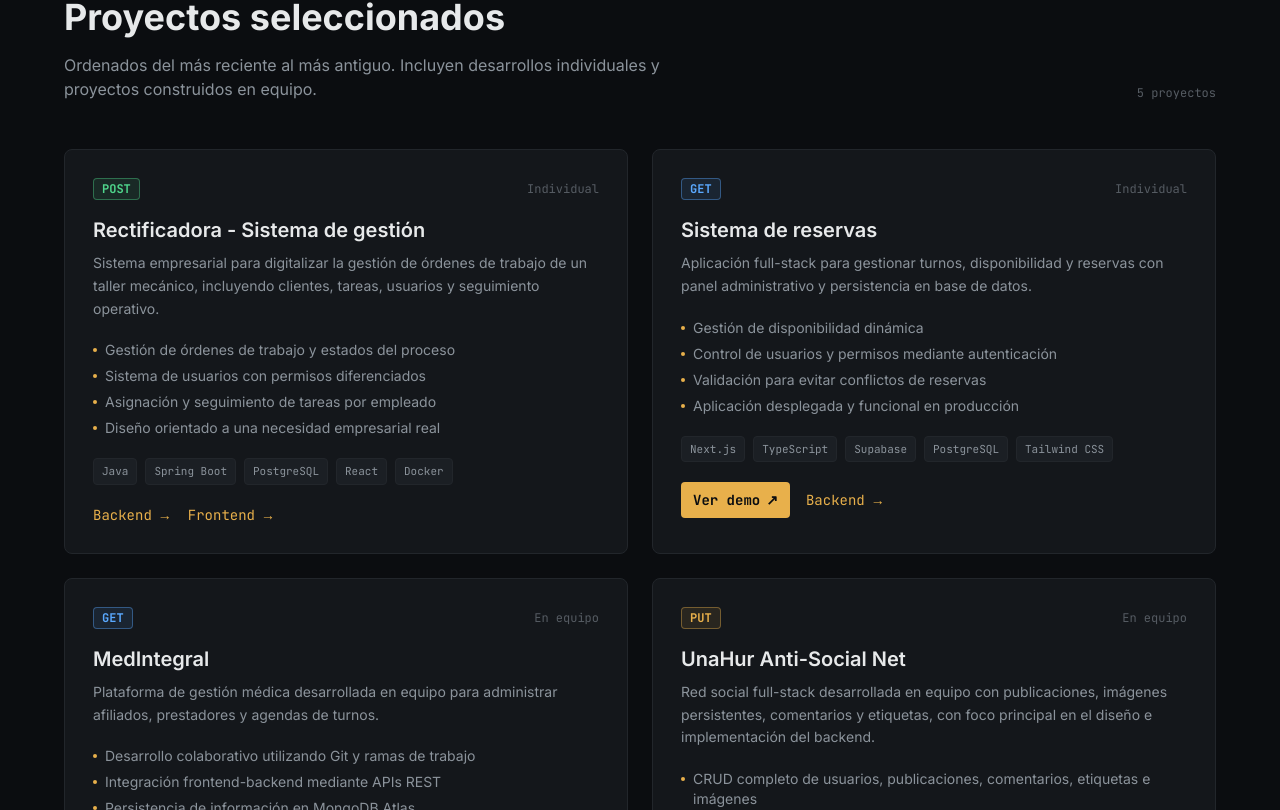
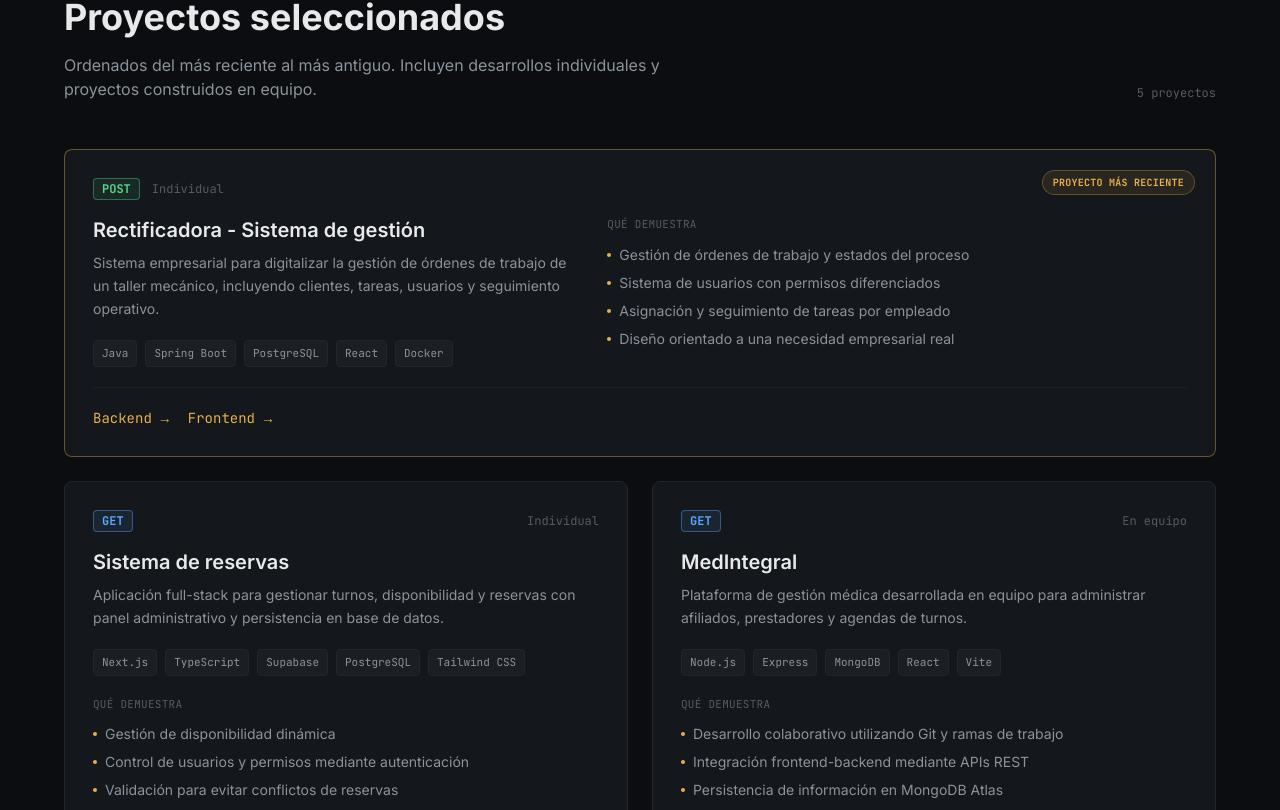
Before and after one commit to gabrielledezma21/gabrielledezma-portfolio, a Next.js app: page / in a window 1280 px wide. Shown: the part 750-1560 px from the top of the page. Built offline with nearby package versions, Linux system fonts and the light colour scheme.

Commit message:
feat: emphasize recent project and technical outcomes

```diff
--- a/components/ProjectCard.tsx
+++ b/components/ProjectCard.tsx
@@ -7,10 +7,26 @@ const METHOD_STYLES: Record<Project["method"], string> = {
   DELETE: "text-method-delete border-method-delete/40 bg-method-delete/10",
 };
 
-export default function ProjectCard({ project }: { project: Project }) {
+export default function ProjectCard({
+  project,
+  featured = false,
+}: {
+  project: Project;
+  featured?: boolean;
+}) {
   return (
-    <article className="group relative rounded-lg border border-line bg-bg-surface p-6 transition-colors hover:border-signal/40 sm:p-7">
-      <div className="mb-4 flex items-center justify-between gap-3">
+    <article
+      className={`group relative rounded-lg border bg-bg-surface p-6 transition-colors hover:border-signal/40 sm:p-7 ${
+        featured ? "border-signal/40 md:col-span-2" : "border-line"
+      }`}
+    >
+      {featured && (
+        <div className="absolute right-5 top-5 rounded-full border border-signal/30 bg-signal/10 px-2.5 py-1 font-mono text-[10px] font-semibold uppercase tracking-wide text-signal">
+          Proyecto más reciente
+        </div>
+      )}
+
+      <div className={`mb-4 flex items-center gap-3 ${featured ? "pr-36" : "justify-between"}`}>
         <span
           className={`rounded border px-2 py-0.5 font-mono text-xs font-bold ${METHOD_STYLES[project.method]}`}
         >
@@ -19,6 +35,8 @@ export default function ProjectCard({ project }: { project: Project }) {
         <span className="font-mono text-xs text-ink-faint">{project.role}</span>
       </div>
 
+      <div className={featured ? "lg:grid lg:grid-cols-[0.9fr_1.1fr] lg:gap-10" : ""}>
+        <div>
           <h3 className="mb-2 text-lg font-semibold text-ink sm:text-xl">
             {project.name}
           </h3>
@@ -26,27 +44,34 @@ export default function ProjectCard({ project }: { project: Project }) {
             {project.description}
           </p>
 
-      <ul className="mb-5 space-y-1.5">
-        {project.highlights.map((h) => (
-          <li key={h} className="flex gap-2 text-sm text-ink-muted">
+          <div className="mb-5 flex flex-wrap gap-2">
+            {project.stack.map((stackItem) => (
+              <span
+                key={stackItem}
+                className="rounded border border-line bg-bg-raised px-2 py-1 font-mono text-[11px] text-ink-muted"
+              >
+                {stackItem}
+              </span>
+            ))}
+          </div>
+        </div>
+
+        <div>
+          <p className="mb-3 font-mono text-[11px] uppercase tracking-wide text-ink-faint">
+            Qué demuestra
+          </p>
+          <ul className="mb-6 space-y-2">
+            {project.highlights.map((highlight) => (
+              <li key={highlight} className="flex gap-2 text-sm text-ink-muted">
                 <span className="mt-2 h-1 w-1 shrink-0 rounded-full bg-signal" />
-            <span>{h}</span>
+                <span>{highlight}</span>
               </li>
             ))}
           </ul>
-
-      <div className="mb-5 flex flex-wrap gap-2">
-        {project.stack.map((s) => (
-          <span
-            key={s}
-            className="rounded border border-line bg-bg-raised px-2 py-1 font-mono text-[11px] text-ink-muted"
-          >
-            {s}
-          </span>
-        ))}
+        </div>
       </div>
 
-      <div className="flex flex-wrap items-center gap-4">
+      <div className="flex flex-wrap items-center gap-4 border-t border-line/70 pt-5">
         {project.demo && (
           <a
             href={project.demo}
@@ -65,7 +90,7 @@ export default function ProjectCard({ project }: { project: Project }) {
             rel="noreferrer"
             className="inline-flex items-center gap-1.5 font-mono text-sm text-signal transition-opacity hover:opacity-80"
           >
-            Backend
+            {project.frontendRepo ? "Backend" : "Repositorio"}
             <span aria-hidden>→</span>
           </a>
         )}
```
Lines whose indentation alone changed are shown as unchanged.
